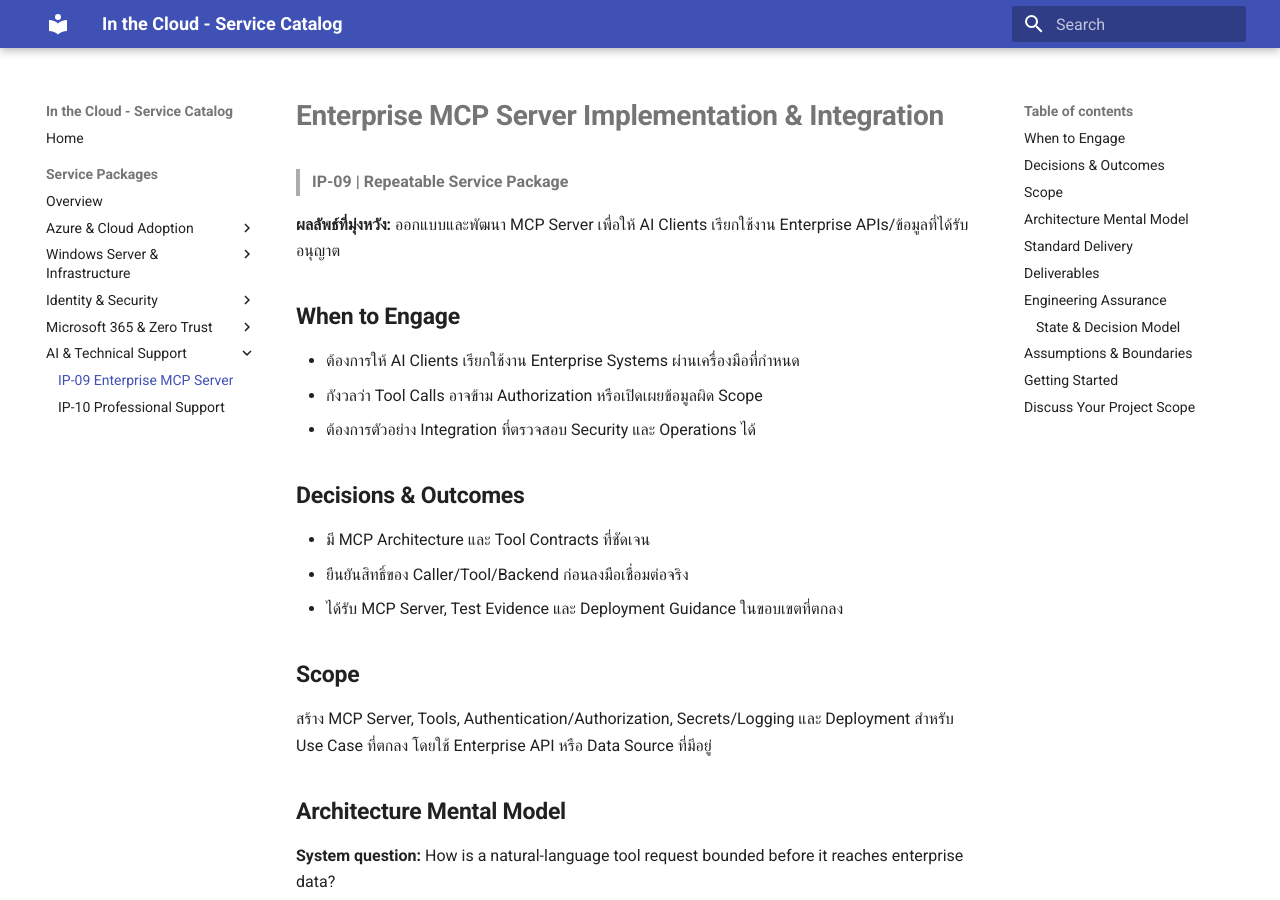
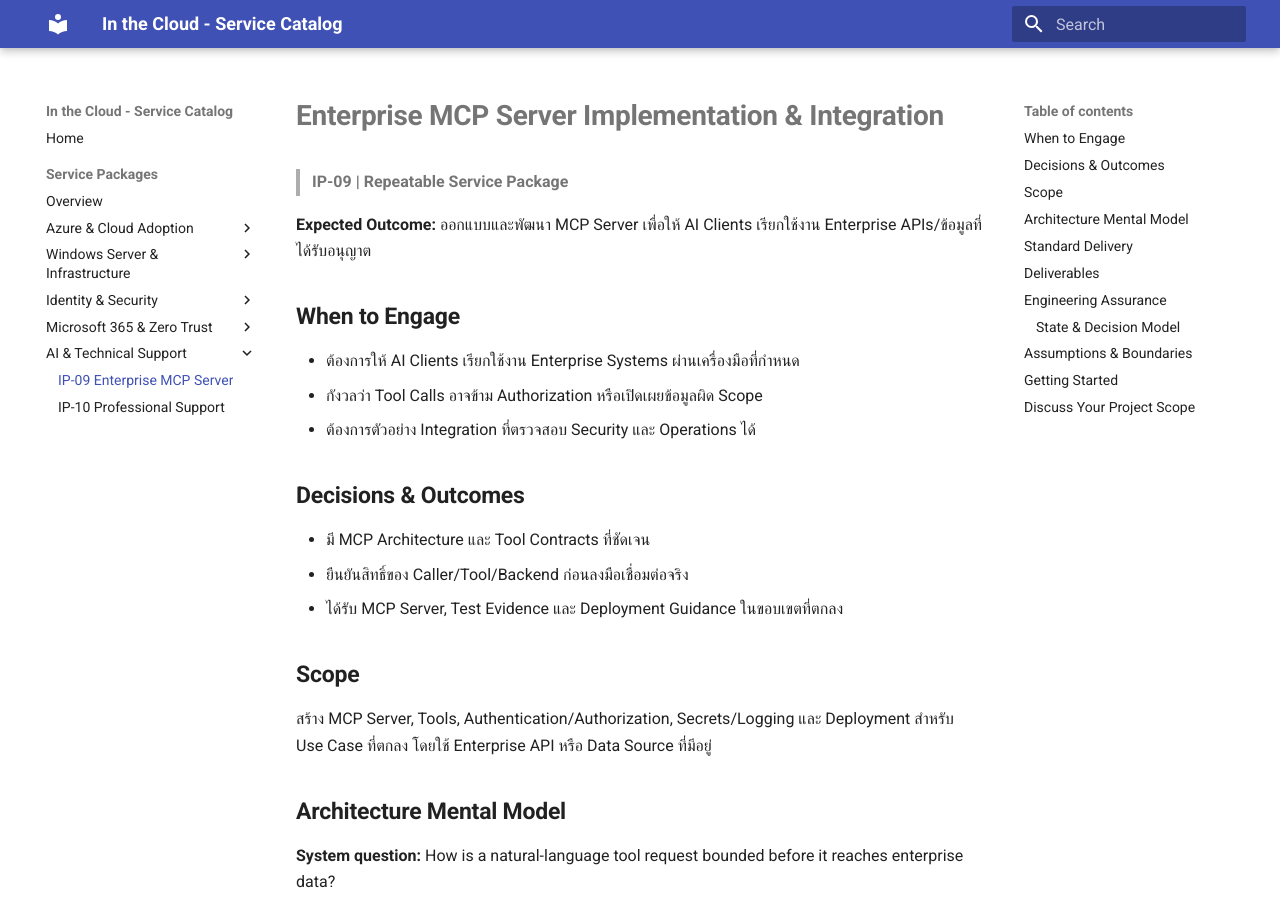
Before and after one commit to inthecloudth/service-catalog, an MkDocs documentation site: the page built from docs/services/ip-09-enterprise-mcp-server.md, in a window 1280 px wide and 900 px high. Built offline with MkDocs 1.6.1 and Material for MkDocs 9.7.7, drawn with Linux system fonts in a browser that asks for light colours.

Commit message:
docs: standardize Expected Outcome label in English

```diff
--- a/docs/services/ip-09-enterprise-mcp-server.md
+++ b/docs/services/ip-09-enterprise-mcp-server.md
@@ -2,7 +2,7 @@
 
 > **IP-09 | Repeatable Service Package**
 
-**ผลลัพธ์ที่มุ่งหวัง:** ออกแบบและพัฒนา MCP Server เพื่อให้ AI Clients เรียกใช้งาน Enterprise APIs/ข้อมูลที่ได้รับอนุญาต
+**Expected Outcome:** ออกแบบและพัฒนา MCP Server เพื่อให้ AI Clients เรียกใช้งาน Enterprise APIs/ข้อมูลที่ได้รับอนุญาต
 
 ## When to Engage
 
```
